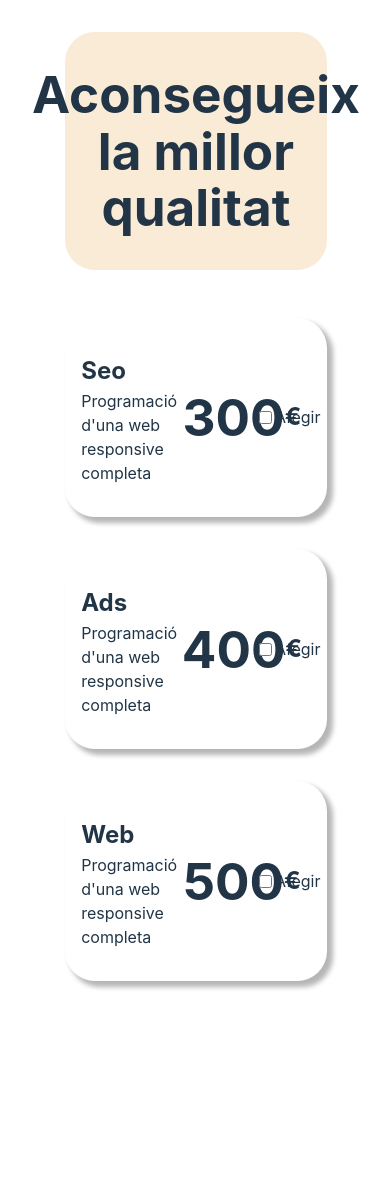
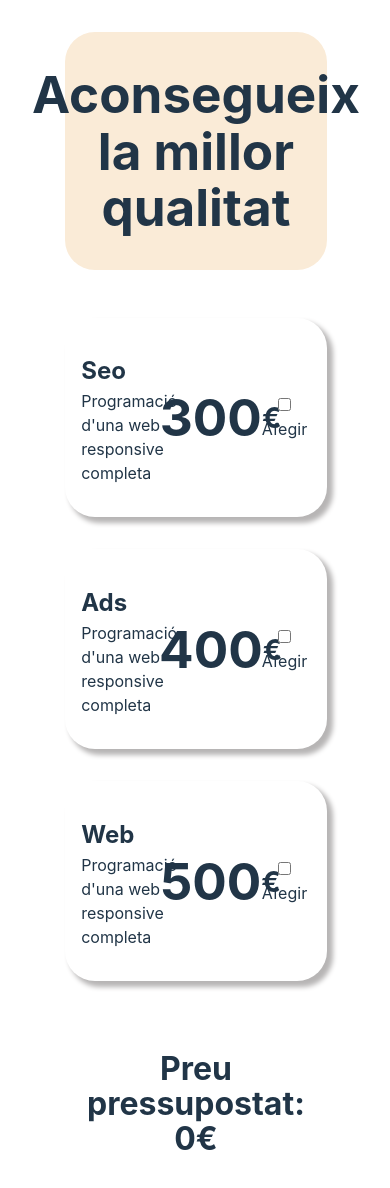
Before and after one commit to Vicdrilo/S6.Pressupostos, a React (Vite) app: page / in a window 390 px wide. Shown: the top 1188 px of the page. Before the commit the page ends 1061 px from the top, so only its background shows below. Built offline with nearby package versions, Linux system fonts and the light colour scheme.

Commit message:
Hasta ejercicio 3 acabado. Inicio reestructuración de datos y creación de context component

```diff
--- a/src/App.jsx
+++ b/src/App.jsx
@@ -1,6 +1,8 @@
 import "./assets/App.css";
 import { Header } from "./components/Header";
 import { CheckBox } from "./components/CheckBox";
+import { Summary } from "./components/Summary";
+import { useState } from "react";
 
 const options = [
   {
@@ -20,6 +22,17 @@ const options = [
   },
 ];
 
+function App() {
+  const [total, setTotal] = useState(0);
+
+  const changeTotalPrice = (checked, price) => {
+    if (checked) {
+      setTotal(total + price);
+    } else {
+      setTotal(total - price);
+    }
+  };
+
   const checkBox = options.map((option, index) => {
     return (
       <CheckBox
@@ -27,15 +40,16 @@ const checkBox = options.map((option, index) => {
         title={option.title}
         description={option.description}
         price={option.price}
+        changeTotalPrice={changeTotalPrice}
       />
     );
   });
-function App() {
+
   return (
     <>
       <Header>Aconsegueix la millor qualitat</Header>
       <div className="app-checkbox-container">{checkBox}</div>
-      <div className="resumTotal"></div>
+      <Summary>{total}</Summary>
     </>
   );
 }
--- a/src/assets/App.css
+++ b/src/assets/App.css
@@ -29,13 +29,23 @@
   gap: 2rem;
 }
 .cb-container {
+  box-shadow: 5px 5px 5px 1px rgb(183, 181, 181);
+  border-radius: 30px;
+  padding: 1rem;
+}
+
+.cb-container-border {
+  border-bottom: 1.5px solid rgba(0, 112, 0, 0.591);
+  border-right: 1.5px solid rgba(0, 112, 0, 0.591);
+  box-shadow: 5px 5px 5px 1px rgb(0, 112, 0, 0.591);
+  background-color: rgba(0, 112, 0, 0.041);
+  transition: background-color 0.3s ease, border-bottom 0.3s ease,
+    border-right 0.3s ease, box-shadow 0.3s ease;
+}
+.cb-container-main {
   display: flex;
   flex-direction: row;
   justify-content: space-evenly;
-
-  box-shadow: 5px 5px 5px 1px rgb(183, 181, 181);
-  border-radius: 30px;
-  padding: 1rem;
 }
 .cb-description-container {
   display: flex;
@@ -49,7 +59,7 @@
   flex-direction: row;
   justify-content: center;
   align-items: center;
-  width: 20%;
+  width: 30%;
 }
 
 .cb-description-container > h2 {
@@ -60,20 +70,50 @@
   text-align: left;
 }
 
+.cb-price-container {
+  margin-right: 3px;
+}
+.cb-price-container > strong {
+  font-size: 1.8rem;
+}
+
+.cb-container-web-options {
+  display: flex;
+  flex-direction: column;
+  align-items: end;
+}
+
+.cb-container-web-options-none {
+  display: none;
+}
+
+.sum-container {
+  display: flex;
+  flex-direction: column;
+  align-items: end;
+}
+
+.sum-h1-preu-total {
+  font-size: 2rem;
+}
+
 @media only screen and (max-width: 600px) {
-  .cb-container {
+  .cb-container,
+  .sum-container {
     width: 100%;
   }
 }
 
 @media only screen and (max-width: 800px) {
-  .cb-container {
+  .cb-container,
+  .sum-container {
     width: 80%;
   }
 }
 
 @media only screen and (max-width: 1000px) {
-  .cb-container {
+  .cb-container,
+  .sum-container {
     width: 70%;
   }
 }
--- /dev/null
+++ b/src/assets/ButtonNum.css
@@ -0,0 +1,27 @@
+.bn-container {
+  display: flex;
+  justify-content: space-evenly;
+  width: 30%;
+  margin-left: 1rem;
+}
+
+.bn-input-text-num {
+  width: 3rem;
+  text-align: center;
+  border-radius: 10px;
+}
+
+.bn-less,
+.bn-plus {
+  padding: 0;
+}
+.bn-less:hover,
+.bn-plus:hover {
+  border: none;
+}
+
+.bn-img {
+  border: 2px solid rgba(0, 112, 0, 0.591);
+  border-radius: 50%;
+  width: 30px;
+}
--- /dev/null
+++ b/src/assets/WebOptions.css
@@ -0,0 +1,12 @@
+.wo-pages-container,
+.wo-language-container {
+  width: 100%;
+  display: flex;
+  flex-direction: row;
+  justify-content: end;
+}
+
+.wo-pages-container > label,
+.wo-language-container > label {
+  padding-top: 15px;
+}
--- a/src/assets/index.css
+++ b/src/assets/index.css
@@ -27,7 +27,7 @@ body {
   display: flex;
   place-items: start;
   min-width: 320px;
-  min-height: 100vh;
+  height: 90vh;
 }
 
 h1 {
--- /dev/null
+++ b/src/components/ButtonNum.jsx
@@ -0,0 +1,42 @@
+import { useState } from "react";
+import minus from "../assets/minus-svgrepo-com.svg";
+import plus from "../assets/plus-svgrepo-com.svg";
+import "../assets/ButtonNum.css";
+
+export function ButtonNum({ id, title, changeTotalPrice }) {
+  const [num, setNum] = useState(0);
+
+  const changeNum = (e) => {
+    let check;
+    let price = 0;
+    if (e === "minus" && num > 0) {
+      setNum(num - 1);
+      check = false;
+      price = 30;
+    } else if (e === "plus") {
+      setNum(num + 1);
+      check = true;
+      price = 30;
+    }
+
+    changeTotalPrice(check, price);
+  };
+
+  return (
+    <div className="bn-container">
+      <button className="bn-less" onClick={(e) => changeNum(e.target.id)}>
+        <img src={minus} alt="minus" id="minus" className="bn-img" />
+      </button>
+      <input
+        type="text"
+        id={id}
+        name={id}
+        value={num}
+        className="bn-input-text-num"
+      />
+      <button className="bn-plus" onClick={(e) => changeNum(e.target.id)}>
+        <img src={plus} alt="plus" id="plus" className="bn-img" />
+      </button>
+    </div>
+  );
+}
--- a/src/components/CheckBox.jsx
+++ b/src/components/CheckBox.jsx
@@ -1,32 +1,48 @@
 import { useState } from "react";
+import { WebOptions } from "./WebOptions";
 
-export function CheckBox({ title, description, price, check = false }) {
-  const [checked, setChecked] = useState(check);
+export function CheckBox({ title, description, price, changeTotalPrice }) {
+  const [isChecked, setCheck] = useState(false);
+  const changeStateCheck = (e) => setCheck(e);
 
-  const changeCheck = () => {
-    if (!checked) {
-      setChecked(true);
-      console.log("IsChecked? ", checked);
-    } else {
-      setChecked(false);
-      console.log("IsChecked? ", checked);
-    }
-  };
+  const cbContainerClass = isChecked
+    ? "cb-container cb-container-border"
+    : "cb-container";
+
+  const cbContainerDisplayNone =
+    isChecked && title.toLowerCase() === "web"
+      ? "cb-container-web-options"
+      : "cb-container-web-options-none";
 
   return (
-    <form className="cb-container">
+    <div className={cbContainerClass}>
+      <div className="cb-container-main">
         <div className="cb-description-container">
           <h2>{title}</h2>
           <p>{description}</p>
         </div>
         <div className="cb-price-container">
           <h1>{price}</h1>
-        <h2>€</h2>
+          <strong>€</strong>
         </div>
         <div className="cb-checkbox-container">
-        <input type="checkbox" id={title} name={title} onChange={changeCheck} />
+          <form action="#">
+            <input
+              type="checkbox"
+              id={title}
+              name={title}
+              onChange={(e) => {
+                changeStateCheck(e.target.checked);
+                changeTotalPrice(e.target.checked, price);
+              }}
+            />
             <label htmlFor={title}>Afegir</label>
+          </form>
         </div>
-    </form>
+      </div>
+      <div className={cbContainerDisplayNone}>
+        <WebOptions title={title} changeTotalPrice={changeTotalPrice} />
+      </div>
+    </div>
   );
 }
--- /dev/null
+++ b/src/components/Summary.jsx
@@ -0,0 +1,7 @@
+export function Summary({ children }) {
+  return (
+    <div className="sum-container">
+      <h1 className="sum-h1-preu-total">Preu pressupostat: {children}€</h1>
+    </div>
+  );
+}
--- /dev/null
+++ b/src/components/WebOptions.jsx
@@ -0,0 +1,29 @@
+import { ButtonNum } from "./ButtonNum";
+import "../assets/WebOptions.css";
+
+export function WebOptions({ title, changeTotalPrice }) {
+  return (
+    <>
+      <div className="wo-pages-container">
+        <label htmlFor="pages">
+          <strong>Nombre de pàgines</strong>
+        </label>
+        <ButtonNum
+          id="pages"
+          title={title}
+          changeTotalPrice={changeTotalPrice}
+        />
+      </div>
+      <div className="wo-language-container">
+        <label htmlFor="language">
+          <strong>Nombre de llenguatges</strong>
+        </label>
+        <ButtonNum
+          id="language"
+          title={title}
+          changeTotalPrice={changeTotalPrice}
+        />
+      </div>
+    </>
+  );
+}
```
Also changed, not shown: src/assets/minus-svgrepo-com.svg (added), src/assets/plus-svgrepo-com.svg (added). Lines whose indentation alone changed are shown as unchanged.
